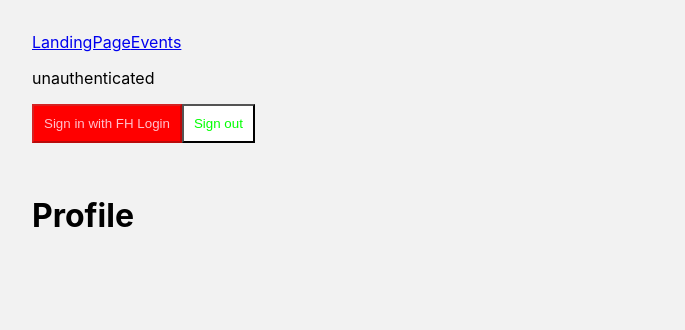
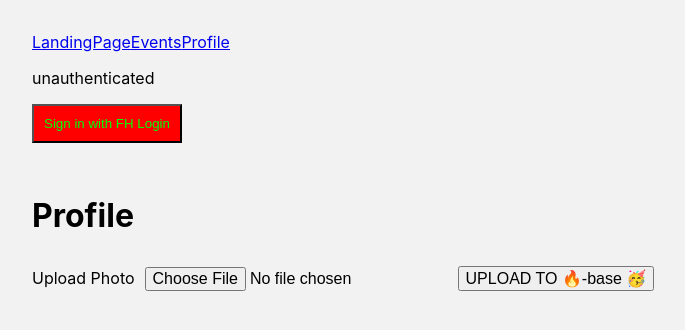
Before and after one commit to bachelor-project-mmp3/mmp3, a Next.js app: page /profile/1 in a window 1280 px wide. Shown: the top 330 px of the page, without its empty margins (0-685 px from the left). Built offline with nearby package versions, Linux system fonts and the light colour scheme; no server answers.

Commit message:
Implement test for photo upload (profile)

```diff
--- a/components/atoms/form/InputFile.tsx
+++ b/components/atoms/form/InputFile.tsx
@@ -1,7 +1,28 @@
-import React from 'react';
+import styled from 'styled-components';
 
-const InputFile: React.FC = () => {
-    return <div>TODO</div>;
+interface InputFileProps {
+    id: string;
+    onChange?: (e: any) => void;
+}
+
+export const InputFile = ({
+    id,
+    onChange,
+}: InputFileProps) => {
+    return (
+        <>
+            <label htmlFor={id}>Upload Photo</label>
+            <StyledInputFile
+                id={id}
+                name={id}
+                type="file"
+                accept="image/*"
+                onChange={onChange}>
+            </StyledInputFile>
+        </>
+    );
 };
 
-export default InputFile;
+const StyledInputFile = styled.input`
+    padding: 10px;
+`;
--- a/components/organisms/Header.tsx
+++ b/components/organisms/Header.tsx
@@ -11,20 +11,25 @@ export const Header = () => {
         <div className="left">
             <Link href="/">LandingPage</Link>
             <Link href="/events">Events</Link>
+            <Link href={`/profile/${session?.user?.id}`}>Profile</Link>
+
 
             <p>{status}</p>
-            {session != null ? (
+            {session != null ?
                 <p>
                     {session.user.name}, {session.user.email}
                 </p>
-            ) : null}
+            : null}
 
-            <Button variant={'primary'} onClick={() => signIn('fhs')} disabled>
-                Sign in with FH Login
-            </Button>
-            <Button variant={'secondary'} onClick={() => signOut()}>
-                Sign out
-            </Button>
+            {status != 'authenticated' ?
+                <Button variant={'primary'} onClick={() => signIn('fhs')}>
+                    Sign in with FH Login
+                </Button>
+                :
+                <Button variant={'secondary'} onClick={() => signOut()}>
+                    Sign out
+                </Button>}
+
 
             <style jsx>{`
                 .bold {
--- a/pages/api/events/[id]/index.ts
+++ b/pages/api/events/[id]/index.ts
@@ -22,3 +22,5 @@ export default async function handler(
         });
     }
 }
+
+// TODO: implement edit function -> method = patch
--- /dev/null
+++ b/pages/api/helper/uploadHelper.tsx
@@ -0,0 +1,22 @@
+
+import { storage } from '../../../firebaseConfig';
+import { ref, uploadBytes as upload, getDownloadURL as getUrl } from 'firebase/storage';
+import { v4 as randomId } from 'uuid';
+import { getServerSideProps } from '../../events/[id]';
+import { getServerSession } from 'next-auth';
+
+export const uploadImage = (image, uploadFolder) => {
+    try {
+        const fileName = `${image.name}_${randomId()}`;
+        const imageRef = ref(storage, `${uploadFolder}/${fileName}`);
+
+        upload(imageRef, image).then((snapshot) => {
+            getUrl(snapshot.ref).then((url) => {
+                // TODO: save url to profile (database)
+            });
+            alert('Image uploaded...');
+        });
+    } catch (err) {
+        console.error(err.message);
+    }
+};
--- a/pages/profile/[id]/index.tsx
+++ b/pages/profile/[id]/index.tsx
@@ -1,11 +1,31 @@
-import React from 'react';
+import React, { useState } from 'react';
 import Layout from '../../../components/Layout';
+import { useSession } from 'next-auth/react';
+import { InputFile } from '../../../components/atoms/form/InputFile';
+import { uploadImage } from '../../api/helper/uploadHelper';
 
 const Profile: React.FC = () => {
+    const { data: session } = useSession();
+    const [image, setImage] = useState(null);
+
+    const submitData = async (e: React.SyntheticEvent) => {
+        e.preventDefault();
+        try {
+            uploadImage(image, "profile")
+        } catch (err) {
+            console.error(err.message);
+        }
+    };
+
     return (
         <Layout>
             <div>
                 <h1>Profile</h1>
+                <p>{session?.user?.name}</p>
+                <form onSubmit={submitData}>
+                    <InputFile id={"photoUpload"} onChange={(e) => {setImage(e.target.files[0])}}></InputFile>
+                    <input type="submit" value="UPLOAD TO 🔥-base 🥳" />
+                </form>
             </div>
         </Layout>
     );
```
Also changed, not shown: pages/api/auth/[...nextauth].tsx (+12 -2 lines).
